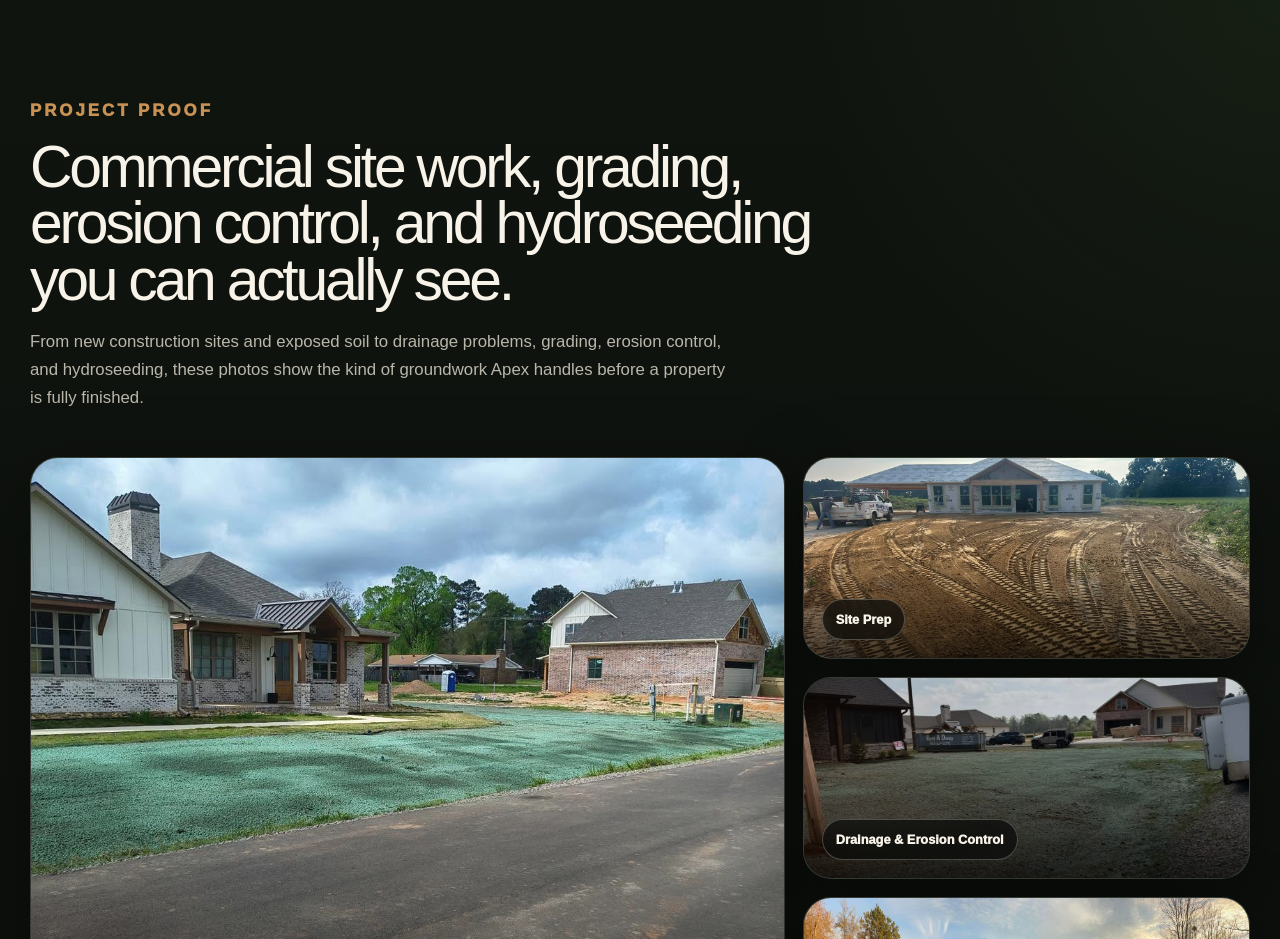
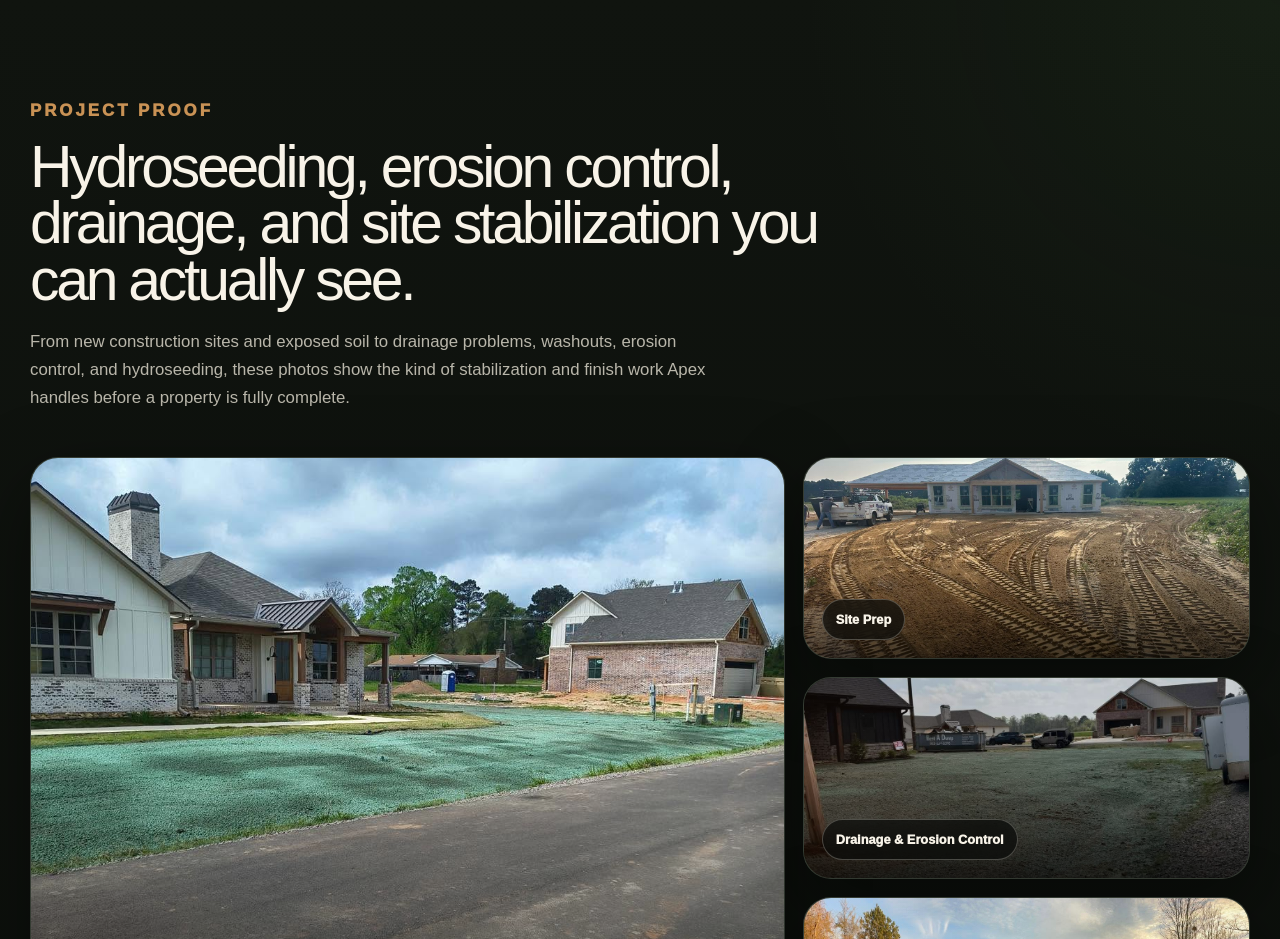
Before and after one commit to altifygenerator-ai/apex-erosion-systems, a Next.js app: page / in a window 1280 px wide. Shown: the part 4980-5919 px from the top of the page. Built offline with nearby package versions, Linux system fonts and the light colour scheme.

Commit message:
update copy

```diff
--- a/src/components/GallerySection.tsx
+++ b/src/components/GallerySection.tsx
@@ -43,11 +43,12 @@ export default function GallerySection() {
       <div className="section-shell">
         <Reveal className="section-heading">
           <p className="eyebrow">Project proof</p>
-          <h2>Commercial site work, grading, erosion control, and hydroseeding you can actually see.</h2>
+          <h2>Hydroseeding, erosion control, drainage, and site stabilization you can actually see.</h2>
           <p>
             From new construction sites and exposed soil to drainage problems,
-            grading, erosion control, and hydroseeding, these photos show the
-            kind of groundwork Apex handles before a property is fully finished.
+            washouts, erosion control, and hydroseeding, these photos show the
+            kind of stabilization and finish work Apex handles before a property
+            is fully complete.
           </p>
         </Reveal>
 
```
